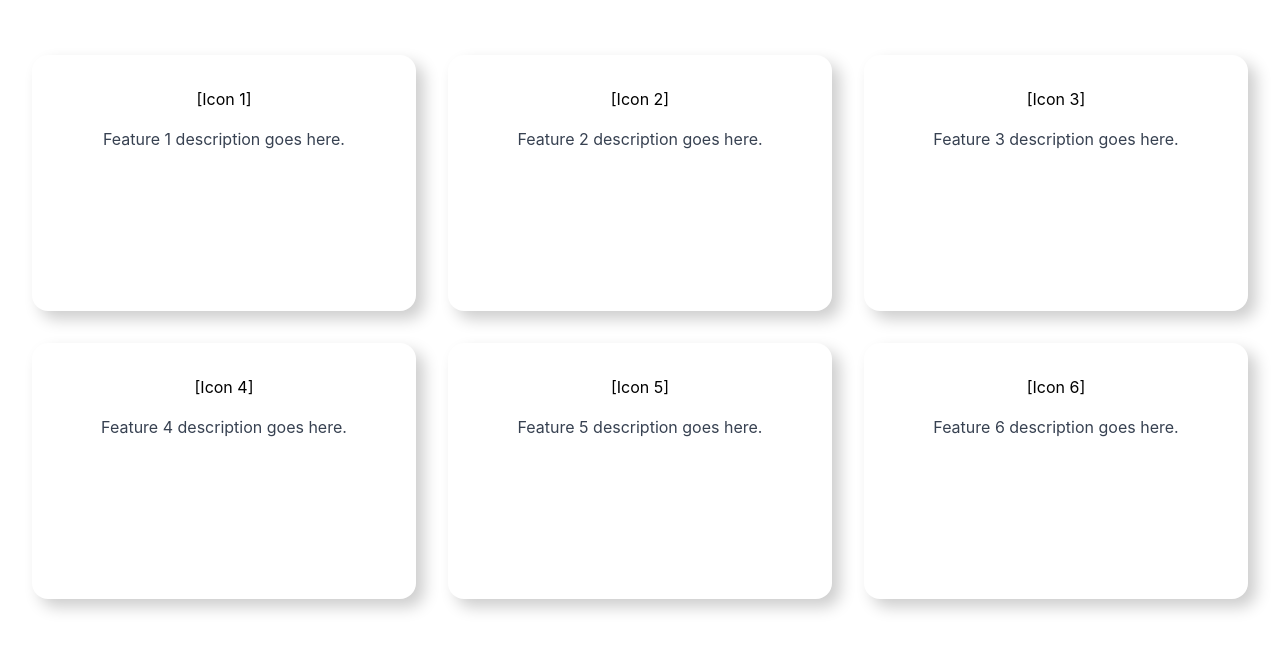
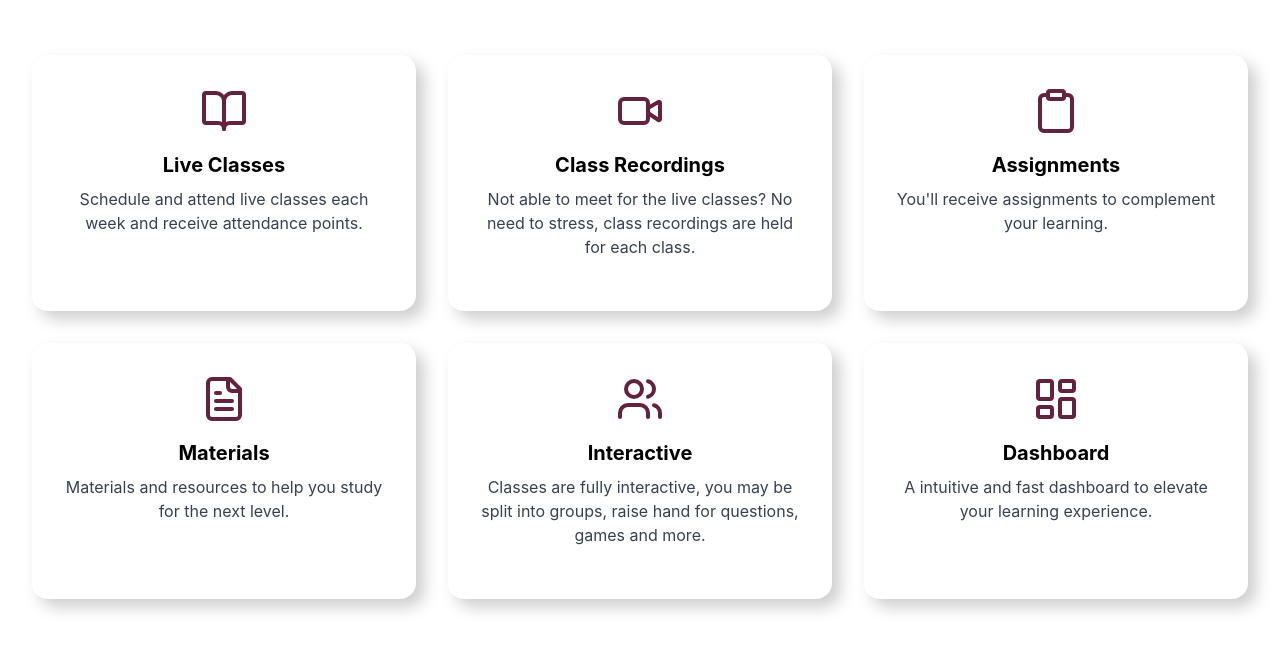
Before and after one commit to CJbaited/Candice, a React (Create React App) app in the folder candric/: page / in a window 1280 px wide. Shown: the part 1673-2324 px from the top of the page. Built offline with nearby package versions, Linux system fonts and the light colour scheme; no server answers.

Commit message:
homepage and login are styled as it can be

```diff
--- a/candric/src/components/Home.js
+++ b/candric/src/components/Home.js
@@ -1,6 +1,8 @@
 import React, { useState, useEffect } from 'react';
 import { Link } from 'react-router-dom';
 import axios from 'axios';
+import { BookOpen, Video, Clipboard, FileText, Users, LayoutDashboard } from 'lucide-react';
+import { motion } from 'framer-motion';
 
 const Home = () => {
   const [featuredCourses, setFeaturedCourses] = useState([]);
@@ -30,6 +32,16 @@ const Home = () => {
     };
   }, []);
 
+  const cardVariants = {
+    hidden: { opacity: 0, y: 50 },
+    visible: { opacity: 1, y: 0 },
+  };
+
+  const sectionVariants = {
+    hidden: { opacity: 0, x: -50 },
+    visible: { opacity: 1, x: 0 },
+  };
+
   return (
     <div className="min-h-screen parallax">
       {/* Top Section */}
@@ -45,22 +57,30 @@ const Home = () => {
           </div>
           <div className="grid grid-cols-1 md:grid-cols-2 lg:grid-cols-4 gap-8 mt-24 px-4">
             <div className="bg-white bg-opacity-20 p-4 border border-white rounded-lg shadow-lg backdrop-blur-md text-center">
-              <div className="icon-placeholder mb-4">[Icon]</div>
+              <div className="icon-placeholder mb-4">
+                <BookOpen className="w-12 h-12 text-white mx-auto" />
+              </div>
               <h3 className="text-lg font-bold text-white mb-2">Quality Education</h3>
               <p className="text-white">Access high-quality courses designed by experts.</p>
             </div>
             <div className="bg-white bg-opacity-20 p-4 border border-white rounded-lg shadow-lg backdrop-blur-md text-center">
-              <div className="icon-placeholder mb-4">[Icon]</div>
+              <div className="icon-placeholder mb-4">
+                <Video className="w-12 h-12 text-white mx-auto" />
+              </div>
               <h3 className="text-lg font-bold text-white mb-2">Flexible Learning</h3>
               <p className="text-white">Learn at your own pace, anytime, anywhere.</p>
             </div>
             <div className="bg-white bg-opacity-20 p-4 border border-white rounded-lg shadow-lg backdrop-blur-md text-center">
-              <div className="icon-placeholder mb-4">[Icon]</div>
+              <div className="icon-placeholder mb-4">
+                <Clipboard className="w-12 h-12 text-white mx-auto" />
+              </div>
               <h3 className="text-lg font-bold text-white mb-2">Expert Instructors</h3>
               <p className="text-white">Learn from industry professionals and experienced teachers.</p>
             </div>
             <div className="bg-white bg-opacity-20 p-4 border border-white rounded-lg shadow-lg backdrop-blur-md text-center">
-              <div className="icon-placeholder mb-4">[Icon]</div>
+              <div className="icon-placeholder mb-4">
+                <FileText className="w-12 h-12 text-white mx-auto" />
+              </div>
               <h3 className="text-lg font-bold text-white mb-2">Community Support</h3>
               <p className="text-white">Join a community of learners and get support.</p>
             </div>
@@ -69,7 +89,14 @@ const Home = () => {
       </section>
 
       {/* New Section - Learn English the Fun Way */}
-      <section className="min-h-screen py-24 flex flex-col justify-center">
+      <motion.section
+        className="min-h-screen py-24 flex flex-col justify-center"
+        initial="hidden"
+        whileInView="visible"
+        viewport={{ once: true }}
+        transition={{ duration: 0.5 }}
+        variants={sectionVariants}
+      >
         <div className="container mx-auto px-8 grid grid-cols-1 md:grid-cols-2 gap-8">
           <div className="flex flex-col items-center justify-center">
             <img src="/emma-dau-n_4iTY1KmDE-unsplash.jpg" alt="Graphic 1" className="w-full h-full object-cover rounded-lg mb-4 animate-fade-in" />
@@ -86,36 +113,96 @@ const Home = () => {
             </div>
           </div>
         </div>
-      </section>
+      </motion.section>
 
       {/* Third Section - Features */}
       <section className="min-h-screen py-24 flex flex-col justify-center">
         <div className="container mx-auto px-8">
           <div className="grid grid-cols-1 md:grid-cols-2 lg:grid-cols-3 gap-8">
-            <div className="bg-white p-8 rounded-lg shadow-lg text-center h-64">
-              <div className="icon-placeholder mb-4">[Icon 1]</div>
-              <p className="text-gray-700">Feature 1 description goes here.</p>
+            <motion.div
+              className="bg-white p-8 rounded-lg shadow-lg text-center h-64"
+              initial="hidden"
+              whileInView="visible"
+              viewport={{ once: true }}
+              transition={{ duration: 0.5 }}
+              variants={cardVariants}
+            >
+              <div className="icon-placeholder mb-4">
+                <BookOpen className="w-12 h-12 text-[#622240] mx-auto" />
               </div>
-            <div className="bg-white p-8 rounded-lg shadow-lg text-center h-64">
-              <div className="icon-placeholder mb-4">[Icon 2]</div>
-              <p className="text-gray-700">Feature 2 description goes here.</p>
+              <h3 className="text-xl font-bold mb-2">Live Classes</h3>
+              <p className="text-gray-700">Schedule and attend live classes each week and receive attendance points.</p>
+            </motion.div>
+            <motion.div
+              className="bg-white p-8 rounded-lg shadow-lg text-center h-64"
+              initial="hidden"
+              whileInView="visible"
+              viewport={{ once: true }}
+              transition={{ duration: 0.5 }}
+              variants={cardVariants}
+            >
+              <div className="icon-placeholder mb-4">
+                <Video className="w-12 h-12 text-[#622240] mx-auto" />
               </div>
-            <div className="bg-white p-8 rounded-lg shadow-lg text-center h-64">
-              <div className="icon-placeholder mb-4">[Icon 3]</div>
-              <p className="text-gray-700">Feature 3 description goes here.</p>
+              <h3 className="text-xl font-bold mb-2">Class Recordings</h3>
+              <p className="text-gray-700">Not able to meet for the live classes? No need to stress, class recordings are held for each class.</p>
+            </motion.div>
+            <motion.div
+              className="bg-white p-8 rounded-lg shadow-lg text-center h-64"
+              initial="hidden"
+              whileInView="visible"
+              viewport={{ once: true }}
+              transition={{ duration: 0.5 }}
+              variants={cardVariants}
+            >
+              <div className="icon-placeholder mb-4">
+                <Clipboard className="w-12 h-12 text-[#622240] mx-auto" />
               </div>
-            <div className="bg-white p-8 rounded-lg shadow-lg text-center h-64">
-              <div className="icon-placeholder mb-4">[Icon 4]</div>
-              <p className="text-gray-700">Feature 4 description goes here.</p>
+              <h3 className="text-xl font-bold mb-2">Assignments</h3>
+              <p className="text-gray-700">You'll receive assignments to complement your learning.</p>
+            </motion.div>
+            <motion.div
+              className="bg-white p-8 rounded-lg shadow-lg text-center h-64"
+              initial="hidden"
+              whileInView="visible"
+              viewport={{ once: true }}
+              transition={{ duration: 0.5 }}
+              variants={cardVariants}
+            >
+              <div className="icon-placeholder mb-4">
+                <FileText className="w-12 h-12 text-[#622240] mx-auto" />
               </div>
-            <div className="bg-white p-8 rounded-lg shadow-lg text-center h-64">
-              <div className="icon-placeholder mb-4">[Icon 5]</div>
-              <p className="text-gray-700">Feature 5 description goes here.</p>
+              <h3 className="text-xl font-bold mb-2">Materials</h3>
+              <p className="text-gray-700">Materials and resources to help you study for the next level.</p>
+            </motion.div>
+            <motion.div
+              className="bg-white p-8 rounded-lg shadow-lg text-center h-64"
+              initial="hidden"
+              whileInView="visible"
+              viewport={{ once: true }}
+              transition={{ duration: 0.5 }}
+              variants={cardVariants}
+            >
+              <div className="icon-placeholder mb-4">
+                <Users className="w-12 h-12 text-[#622240] mx-auto" />
               </div>
-            <div className="bg-white p-8 rounded-lg shadow-lg text-center h-64">
-              <div className="icon-placeholder mb-4">[Icon 6]</div>
-              <p className="text-gray-700">Feature 6 description goes here.</p>
+              <h3 className="text-xl font-bold mb-2">Interactive</h3>
+              <p className="text-gray-700">Classes are fully interactive, you may be split into groups, raise hand for questions, games and more.</p>
+            </motion.div>
+            <motion.div
+              className="bg-white p-8 rounded-lg shadow-lg text-center h-64"
+              initial="hidden"
+              whileInView="visible"
+              viewport={{ once: true }}
+              transition={{ duration: 0.5 }}
+              variants={cardVariants}
+            >
+              <div className="icon-placeholder mb-4">
+                <LayoutDashboard className="w-12 h-12 text-[#622240] mx-auto" />
               </div>
+              <h3 className="text-xl font-bold mb-2">Dashboard</h3>
+              <p className="text-gray-700">A intuitive and fast dashboard to elevate your learning experience.</p>
+            </motion.div>
           </div>
         </div>
       </section>
--- a/candric/src/components/Login.js
+++ b/candric/src/components/Login.js
@@ -46,7 +46,7 @@ const Login = () => {
             <div className="w-1/2 flex items-start justify-center bg-white pt-48">
                 <div className="p-8 w-full max-w-md">
                     <div className="flex justify-center mb-6">
-                        <img src="/path/to/your/logo.png" alt="Logo" className="h-16" />
+                        <img src="/IMG_0104.png" alt="Logo" className="h-16" />
                     </div>
                     <h2 className="text-2xl font-bold mb-6 text-center">Login</h2>
                     <form onSubmit={handleSubmit}>
--- a/candric/src/components/Signup.js
+++ b/candric/src/components/Signup.js
@@ -41,7 +41,7 @@ const Signup = () => {
       <div className="w-1/2 flex items-start justify-center bg-white pt-32">
         <div className="p-8 w-full max-w-md">
           <div className="flex justify-center mb-6">
-            <img src="/path/to/your/logo.png" alt="Logo" className="h-16" />
+            <img src="/IMG_0104.png" alt="Logo" className="h-16" />
           </div>
           <h2 className="text-2xl font-bold mb-6 text-center">Sign up</h2>
           <form onSubmit={handleSubmit}>
```
Lines whose indentation alone changed are shown as unchanged.
